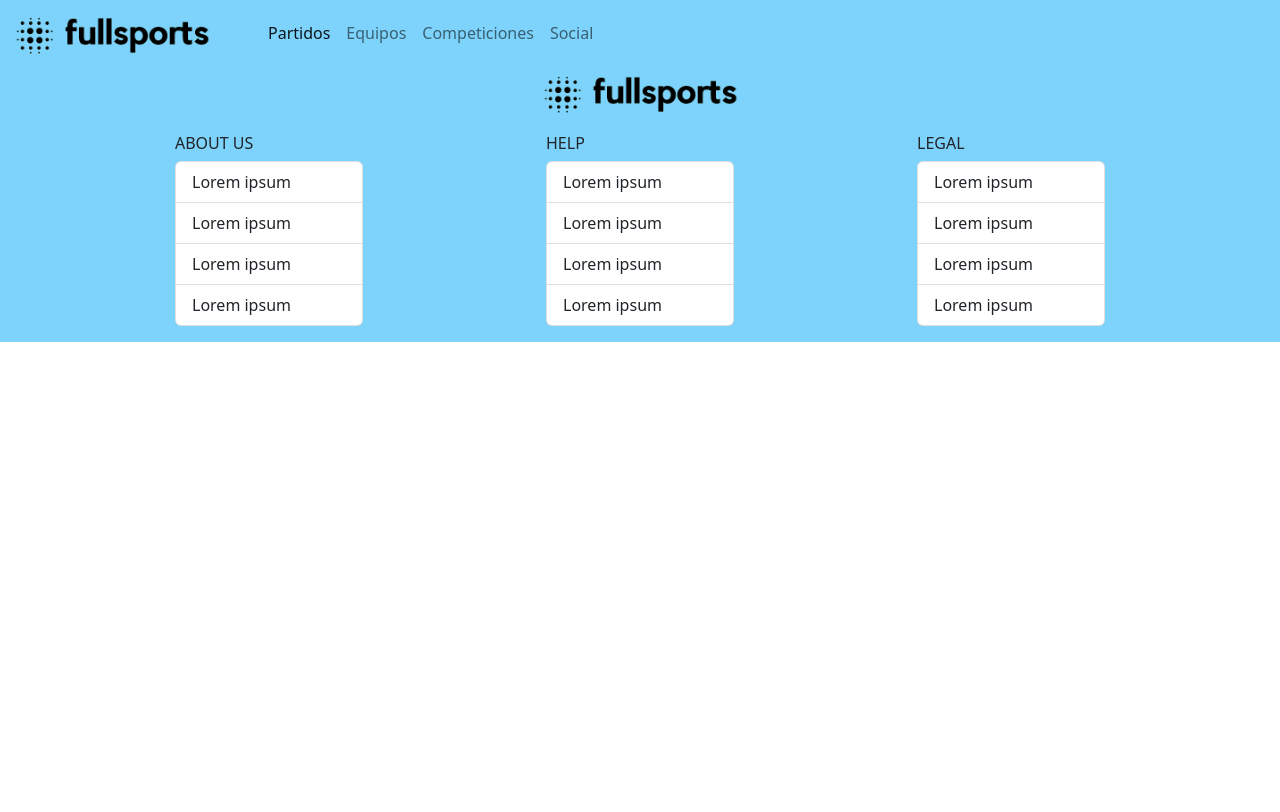
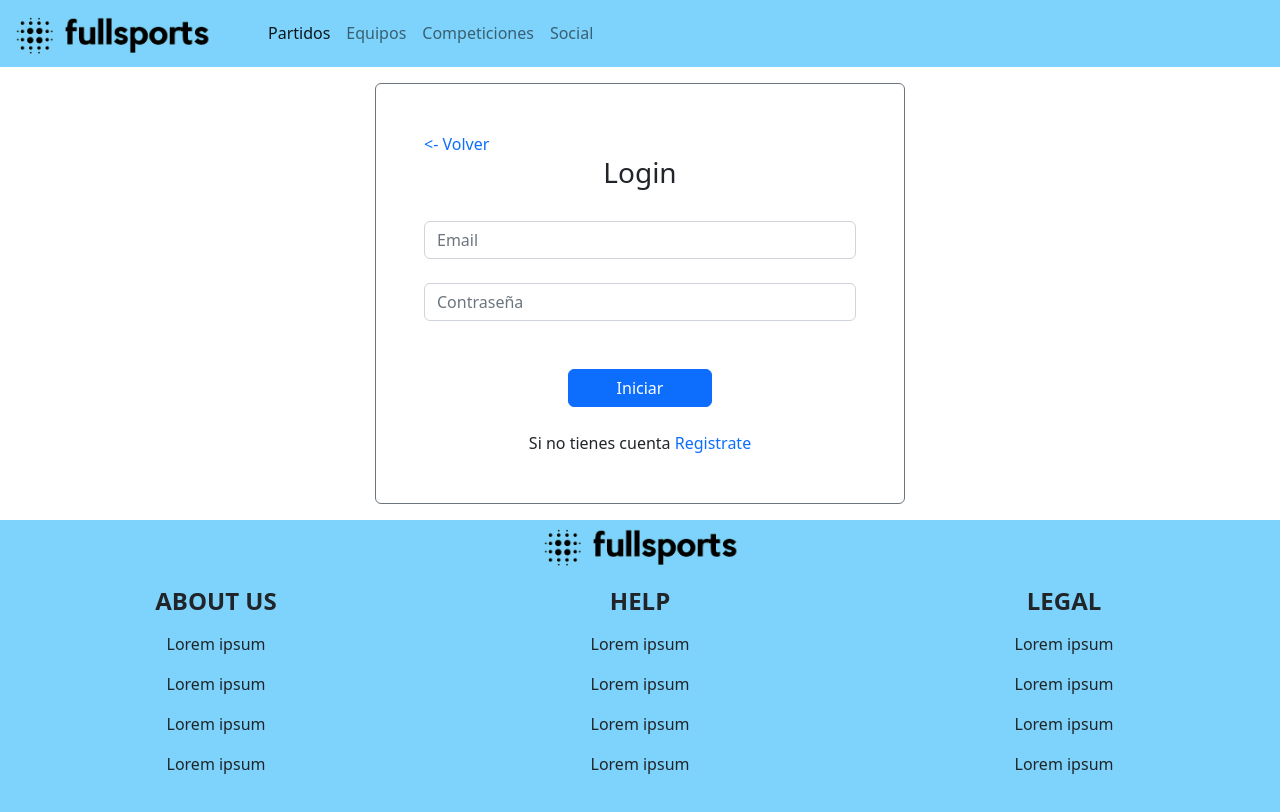
Before and after one commit to anthonyy2711/FullSports, an Angular app in the folder FullSport_Frontend/: page /login in a window 1280 px wide. Before the commit this address led to /. Shown: the top 812 px of the page. Built offline with nearby package versions, Linux system fonts and the light colour scheme.

Commit message:
login component ok and footer component modified

```diff
--- a/FullSport_Frontend/src/app/app-routing.module.ts
+++ b/FullSport_Frontend/src/app/app-routing.module.ts
@@ -1,11 +1,16 @@
 import { NgModule } from '@angular/core';
 import { RouterModule, Routes } from '@angular/router';
 import { HomeComponent } from './components/home/home.component';
+import { LoginComponent } from './components/login/login.component';
 
 const routes: Routes = [
 {
   path:'home',
   component:HomeComponent
+},
+{
+  path:'login',
+  component:LoginComponent
 },
 {
   path:'',
--- a/FullSport_Frontend/src/app/app.module.ts
+++ b/FullSport_Frontend/src/app/app.module.ts
@@ -7,6 +7,7 @@ import { PruebaComponent } from './components/prueba/prueba.component';
 import { NavbarComponent } from './components/navbar/navbar.component';
 import { FooterComponent } from './components/footer/footer.component';
 import { HomeComponent } from './components/home/home.component';
+import { LoginComponent } from './components/login/login.component';
 
 @NgModule({
   declarations: [
@@ -14,7 +15,8 @@ import { HomeComponent } from './components/home/home.component';
     PruebaComponent,
     NavbarComponent,
     FooterComponent,
-    HomeComponent
+    HomeComponent,
+    LoginComponent
   ],
   imports: [
     BrowserModule,
--- a/FullSport_Frontend/src/app/components/footer/footer.component.html
+++ b/FullSport_Frontend/src/app/components/footer/footer.component.html
@@ -3,31 +3,31 @@
         <img src="../../../assets/img/logoPetit.png" alt="fullsports" width="200" class="img-fluid">
     </div>
     <div class="row p-3 justify-content-evenly">
-        <div class="col-2">
-            <h6>ABOUT US</h6>
+        <div class="col-sm-6 col-md-3 mx-auto mb-4 text-sm-center">
+            <h4 class="fw-bold">ABOUT US</h4>
             <ul class="list-group">
-                <li class="list-group-item">Lorem ipsum</li>
-                <li class="list-group-item">Lorem ipsum</li>
-                <li class="list-group-item">Lorem ipsum</li>
-                <li class="list-group-item">Lorem ipsum</li>
+                <li class="list-group-item bg-transparent border-0">Lorem ipsum</li>
+                <li class="list-group-item bg-transparent border-0">Lorem ipsum</li>
+                <li class="list-group-item bg-transparent border-0">Lorem ipsum</li>
+                <li class="list-group-item bg-transparent border-0">Lorem ipsum</li>
             </ul>
         </div>
-        <div class="col-2">
-            <h6>HELP</h6>
+        <div class="col-sm-6 col-md-3 mx-auto mb-4 text-sm-center">
+            <h4 class="fw-bold">HELP</h4>
             <ul class="list-group">
-                <li class="list-group-item">Lorem ipsum</li>
-                <li class="list-group-item">Lorem ipsum</li>
-                <li class="list-group-item">Lorem ipsum</li>
-                <li class="list-group-item">Lorem ipsum</li>
+                <li class="list-group-item bg-transparent border-0">Lorem ipsum</li>
+                <li class="list-group-item bg-transparent border-0">Lorem ipsum</li>
+                <li class="list-group-item bg-transparent border-0">Lorem ipsum</li>
+                <li class="list-group-item bg-transparent border-0">Lorem ipsum</li>
             </ul>
         </div>
-        <div class="col-2">
-            <h6>LEGAL</h6>
+        <div class="col-sm-6 col-md-3 mx-auto mb-4 text-sm-center">
+            <h4 class="fw-bold">LEGAL</h4>
             <ul class="list-group">
-                <li class="list-group-item">Lorem ipsum</li>
-                <li class="list-group-item">Lorem ipsum</li>
-                <li class="list-group-item">Lorem ipsum</li>
-                <li class="list-group-item">Lorem ipsum</li>
+                <li class="list-group-item bg-transparent border-0">Lorem ipsum</li>
+                <li class="list-group-item bg-transparent border-0">Lorem ipsum</li>
+                <li class="list-group-item bg-transparent border-0">Lorem ipsum</li>
+                <li class="list-group-item bg-transparent border-0">Lorem ipsum</li>
             </ul>
         </div>
     </div>
--- /dev/null
+++ b/FullSport_Frontend/src/app/components/login/login.component.html
@@ -0,0 +1,30 @@
+<div class="row justify-content-center p-3">
+    <div class="col-sm-10 col-lg-5 border border-secondary rounded p-5">
+        <div class="">
+            <span><a href="" class="text-decoration-none">&lt;- Volver</a></span>
+            <form action="" class="row g-4 justify-content-center text-center">
+                <h3>Login</h3>
+                <div class="col-12">
+                    <div class="input-group">
+                        <input type="text" class="form-control" placeholder="Email">
+                    </div>
+                </div>
+
+                <div class="col-12">
+                    <div class="input-group">
+                        <input type="password" class="form-control" placeholder="Contraseña">
+                    </div>
+                </div>
+
+                <div class="col-12">
+                    <button type="submit" class="btn btn-primary px-5 mt-4">Iniciar</button>
+                </div>
+                <div class="col-12">
+                    <span>
+                        Si no tienes cuenta <a href="#" class="text-decoration-none">Registrate</a>
+                    </span>
+                </div>
+            </form>
+        </div>
+    </div>
+</div>
```
Also changed, not shown: FullSport_Frontend/src/app/components/login/login.component.ts (added, +10 -0 lines), FullSport_Frontend/src/app/components/login/login.component.css (added), 1 other file (tests, documents, lock files or other folders).
